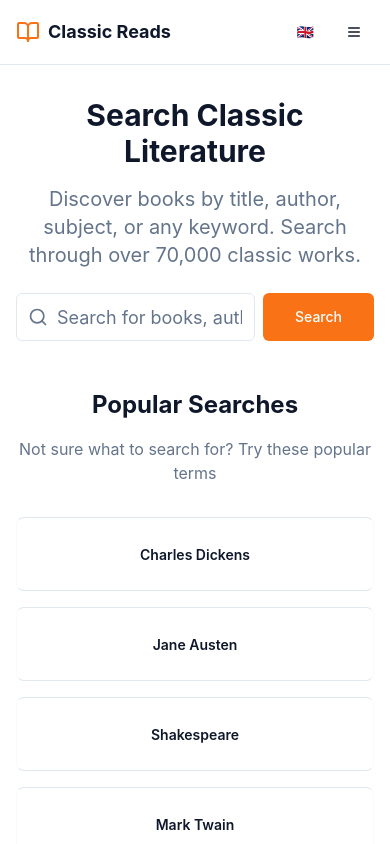
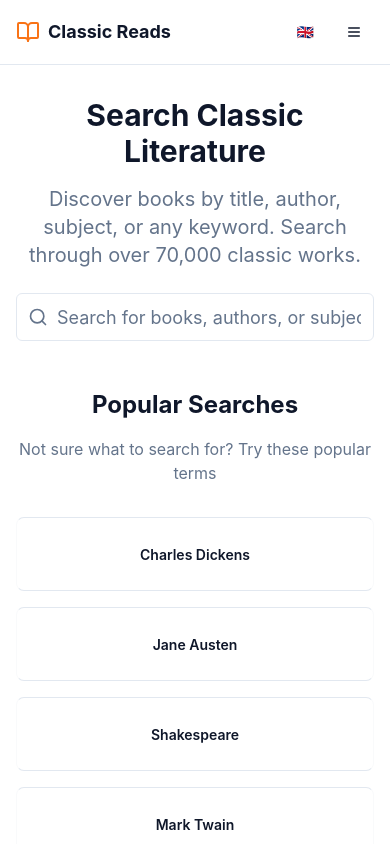
Before and after one commit to GheCristea/classic-reads, a Next.js app: page /search in a window 390 px wide. Built offline with nearby package versions, Linux system fonts and the light colour scheme.

Commit message:
Update SearchBar component to disable showButton prop and adjust SearchField layout for better responsiveness

```diff
--- a/src/app/search/_components/SearchBar.tsx
+++ b/src/app/search/_components/SearchBar.tsx
@@ -7,7 +7,7 @@ export function SearchBar() {
     <SearchField
       placeholder="Search for books, authors, or subjects..."
       size="lg"
-      showButton
+      showButton={false}
       className="w-full"
     />
   )
--- a/src/components/common/SearchField.tsx
+++ b/src/components/common/SearchField.tsx
@@ -20,6 +20,7 @@ interface SearchFieldProps {
   buildHref?: (query: string) => string
   onSearchSubmit?: () => void
   fetchSuggestions?: (query: string, limit: number) => Promise<SuggestionItem[]>
+  showSuggestions?: boolean
 }
 
 export function SearchField({
@@ -126,7 +127,7 @@ export function SearchField({
 
   return (
     <form onSubmit={handleSubmit} className={cn('w-full', className)}>
-      <div ref={containerRef} className="flex gap-2">
+      <div ref={containerRef} className="flex gap-2 flex-wrap">
         <div className="relative flex-1">
           <Search className={cn('absolute left-3 top-1/2 -translate-y-1/2 h-4 w-4 text-muted-foreground', size === 'lg' ? 'h-5 w-5' : '')} />
           <Input
```
